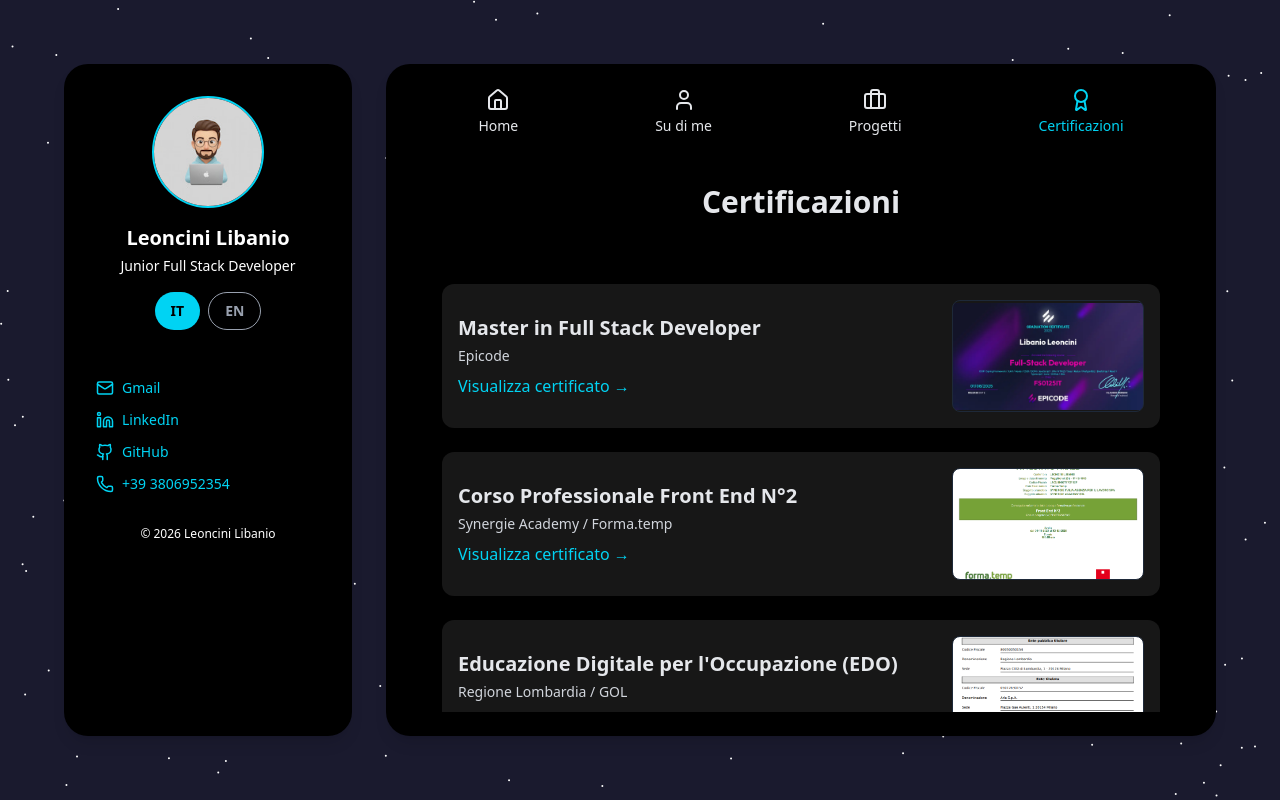
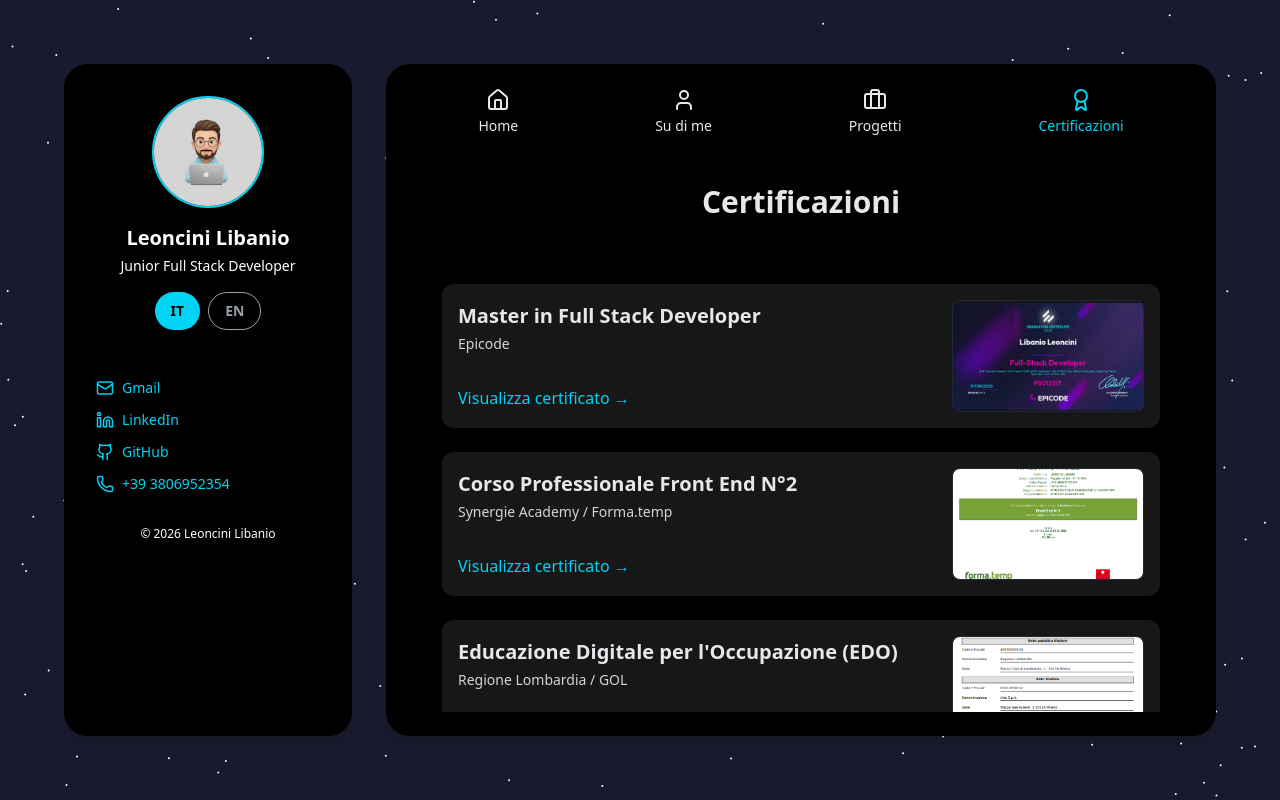
Before and after one commit to LLeo93/LLPortfolio, a React (Vite) app: page /certificationsList in a window 1280 px wide. Built offline with nearby package versions, Linux system fonts and the light colour scheme.

Commit message:
feat: enhance Card and CardActions components with improved layout and action rendering; add custom action creators for certifications

```diff
--- a/src/components/Card.tsx
+++ b/src/components/Card.tsx
@@ -42,7 +42,7 @@ const Card: React.FC<CardProps> = ({
         className={`flex ${
           layout === 'horizontal'
             ? 'flex-col md:flex-row items-center gap-4'
-            : 'flex-col gap-4 h-full'
+            : 'flex-col gap-6 h-full'
         }`}
       >
         {image && imagePosition === 'start' && <div>{image}</div>}
@@ -52,7 +52,7 @@ const Card: React.FC<CardProps> = ({
             layout === 'vertical' ? 'flex flex-col' : ''
           } flex-1 w-full`}
         >
-          {header && <div className="mb-2">{header}</div>}
+          {header && <div className="mb-8">{header}</div>}
           {body && <div className="mb-4">{body}</div>}
           {actions && <div className="mt-auto">{actions}</div>}
         </div>
--- a/src/components/CardActions.tsx
+++ b/src/components/CardActions.tsx
@@ -23,6 +23,21 @@ const CardActions: React.FC<CardActionsProps> = ({
   variant = 'default',
 }) => {
   if (variant === 'split') {
+    const renderActionContent = (action: ActionItem) => {
+      const isStart = action.iconPosition === 'start';
+      return isStart ? (
+        <>
+          {action.icon}
+          {action.label}
+        </>
+      ) : (
+        <>
+          {action.label}
+          {action.icon}
+        </>
+      );
+    };
+
     return (
       <div className="flex w-full items-center justify-between">
         {/* LEFT */}
@@ -33,8 +48,7 @@ const CardActions: React.FC<CardActionsProps> = ({
               className="text-cyan-400 hover:text-cyan-200 transition-colors flex items-center gap-1"
               aria-label={backAction.label}
             >
-              {backAction.icon}
-              {backAction.label}
+              {renderActionContent(backAction)}
             </Link>
           )}
         </div>
@@ -49,8 +63,7 @@ const CardActions: React.FC<CardActionsProps> = ({
                 className="text-cyan-400 hover:text-cyan-200 transition-colors flex items-center gap-1"
                 aria-label={a.label}
               >
-                {a.label}
-                {a.icon}
+                {renderActionContent(a)}
               </Link>
             ) : (
               <a
@@ -61,8 +74,7 @@ const CardActions: React.FC<CardActionsProps> = ({
                 className="text-cyan-400 hover:text-cyan-200 transition-colors flex items-center gap-1"
                 aria-label={a.label}
               >
-                {a.icon}
-                {a.label}
+                {renderActionContent(a)}
               </a>
             )
           )}
--- /dev/null
+++ b/src/hooks/useCertification.ts
@@ -0,0 +1,16 @@
+import { useParams } from 'react-router-dom';
+import { certificationsData } from '../data/CertificationsData';
+export const useCertification = () => {
+  const { id } = useParams<{ id: string }>();
+  const cert = certificationsData.find((c) => c.id === id);
+
+  return {
+    cert,
+    id,
+    isFound: !!cert,
+  };
+};
+
+export const useCertifications = () => {
+  return certificationsData;
+};
--- a/src/pages/CertificationList.tsx
+++ b/src/pages/CertificationList.tsx
@@ -6,6 +6,7 @@ import { Image as ImageIcon } from 'lucide-react';
 import Seo from '../components/Seo';
 import Card from '../components/Card';
 import CardActions from '../components/CardActions';
+import { createViewCertificateDetailsAction } from '../utils/certificationActions';
 
 const CertificationList: React.FC = () => {
   const { t } = useTranslation();
@@ -42,11 +43,13 @@ const CertificationList: React.FC = () => {
                 body={null}
                 actions={
                   <CardActions
-                    backAction={{
-                      type: 'link',
-                      url: `/certifications/${cert.id}`,
-                      label: `${t('projects_list.view_certificate')} →`,
-                    }}
+                    actions={[
+                      {
+                        ...createViewCertificateDetailsAction(t),
+                        url: `/certifications/${cert.id}`,
+                        iconPosition: 'end',
+                      },
+                    ]}
                   />
                 }
                 image={
--- a/src/pages/Certifications.tsx
+++ b/src/pages/Certifications.tsx
@@ -1,18 +1,21 @@
 import React from 'react';
-import { useParams, Link } from 'react-router-dom';
+import { Link } from 'react-router-dom';
 import { useTranslation } from 'react-i18next';
-import { certificationsData } from '../data/CertificationsData';
-import { Image as ImageIcon, FileText } from 'lucide-react';
+import { Image as ImageIcon } from 'lucide-react';
 import Seo from '../components/Seo';
 import Card from '../components/Card';
 import CardActions from '../components/CardActions';
+import {
+  createBackToCertificationsAction,
+  createViewPdfAction,
+} from '../utils/certificationActions';
+import { useCertification } from '../hooks/useCertification';
 
 const Certifications: React.FC = () => {
-  const { id } = useParams<{ id: string }>();
   const { t } = useTranslation();
-  const cert = certificationsData.find((c) => c.id === id);
+  const { cert, isFound } = useCertification();
 
-  if (!cert) {
+  if (!isFound || !cert) {
     return (
       <main className="flex flex-col items-center justify-center h-full p-8 text-white">
         <h2 className="text-2xl font-bold">{t('project_details.not_found')}</h2>
@@ -35,20 +38,13 @@ const Certifications: React.FC = () => {
       <div className="flex flex-col h-full overflow-hidden">
         <CardActions
           variant="split"
-          backAction={{
-            type: 'link',
-            url: '/certificationsList',
-            label: `← ${t('certifications.back')}`,
-          }}
+          backAction={createBackToCertificationsAction(t)}
           actions={
             cert.pdfUrl
               ? [
                   {
-                    type: 'external',
+                    ...createViewPdfAction(t),
                     url: cert.pdfUrl,
-                    label: `${t('certifications.view_pdf')} →`,
-                    icon: <FileText size={20} />,
-                    iconPosition: 'start',
                   },
                 ]
               : []
@@ -96,10 +92,10 @@ const Certifications: React.FC = () => {
               </header>
             }
             body={
-              <section className="mt-10 flex flex-col items-center justify-center">
+              <section className="flex flex-col items-center justify-center">
                 <figure className="w-full max-w-3xl">
                   <div
-                    className={`${cert.imageClass2} w-full aspect-[16/11] md:aspect-video rounded-lg shadow-2xl border border-gray-800 flex items-center justify-center bg-cover bg-center`}
+                    className={`${cert.imageClass2} w-full aspect-[16/11] md:aspect-video rounded-lg shadow-2xl flex items-center justify-center bg-cover bg-center`}
                     role="img"
                     aria-label={t(cert.imageAltKey)}
                   >
--- /dev/null
+++ b/src/utils/certificationActions.tsx
@@ -0,0 +1,37 @@
+import Arrow from '../components/Arrow';
+import { FileText } from 'lucide-react';
+import type { ActionItem } from '../components/CardActions';
+export const createBackToCertificationsAction = (
+  t: (key: string) => string
+): ActionItem => ({
+  type: 'link',
+  url: '/certificationsList',
+  label: t('certifications.back'),
+  icon: <Arrow direction="left" />,
+  iconPosition: 'start',
+});
+
+export const createViewPdfAction = (
+  t: (key: string) => string
+): ActionItem => ({
+  type: 'external',
+  url: '',
+  label: t('certifications.view_pdf'),
+  icon: (
+    <>
+      <FileText size={20} />
+      <Arrow direction="right" />
+    </>
+  ),
+  iconPosition: 'end',
+});
+
+export const createViewCertificateDetailsAction = (
+  t: (key: string) => string
+): ActionItem => ({
+  type: 'link',
+  url: '',
+  label: t('projects_list.view_certificate'),
+  icon: <Arrow direction="right" />,
+  iconPosition: 'end',
+});
```
